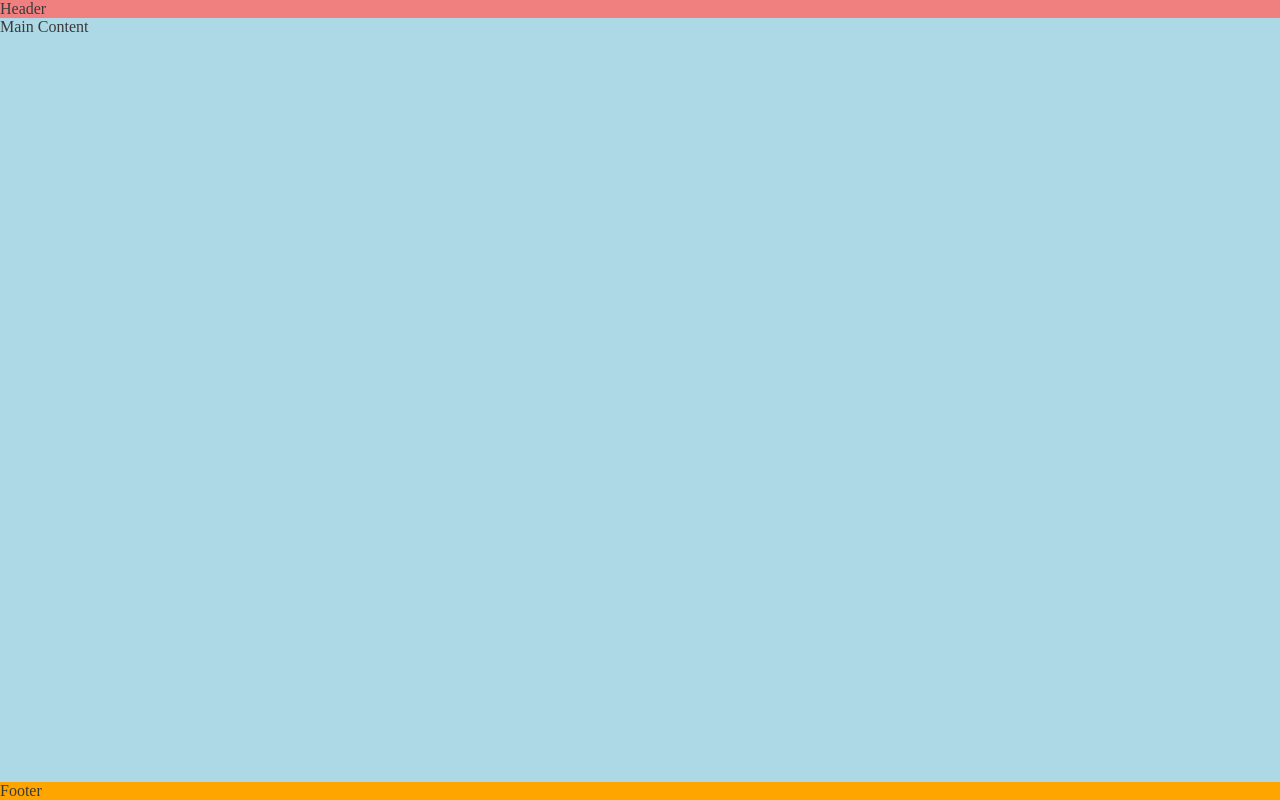
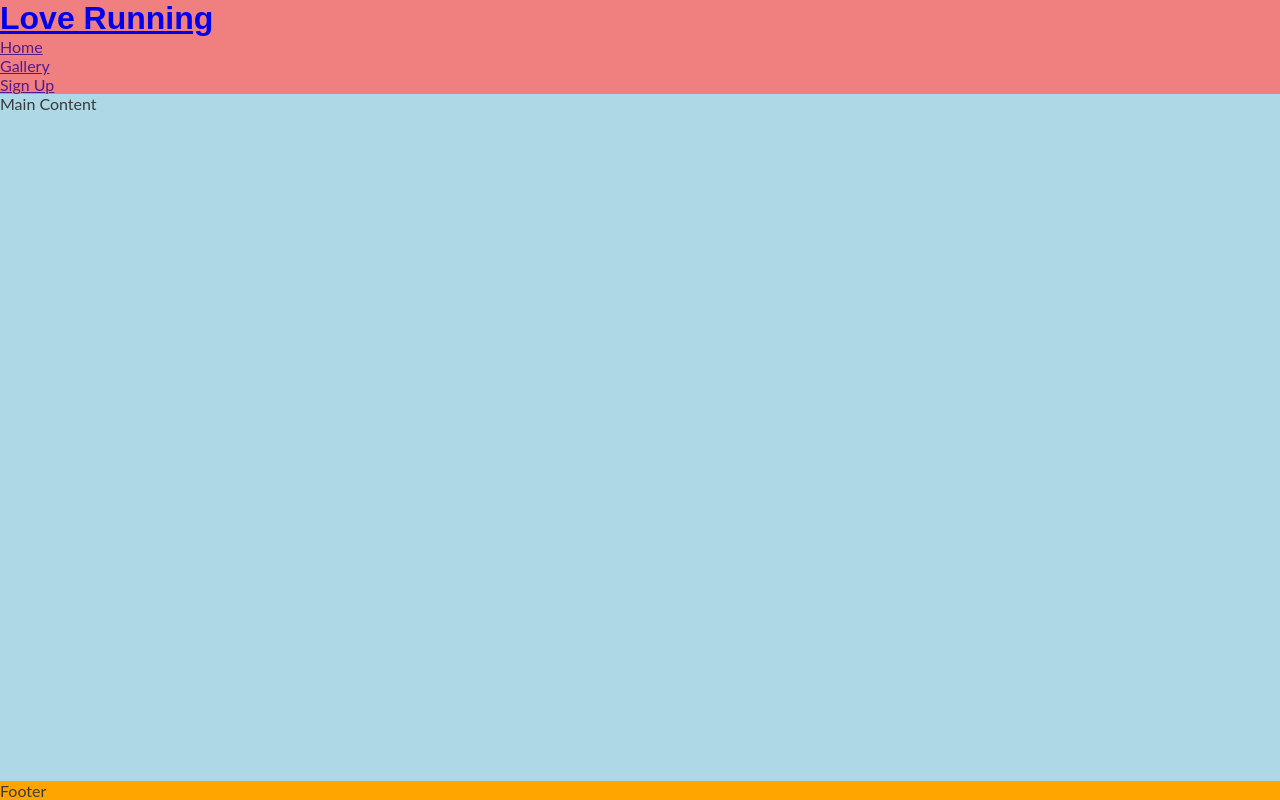
Before and after one commit to JPudsey-11/Love-Running, a plain HTML site: page index.html in a window 1280 px wide. Drawn offline with Linux system fonts and the light colour scheme.

Commit message:
Create Naviation

```diff
--- a/assets/css/style.css
+++ b/assets/css/style.css
@@ -11,11 +11,17 @@ body {
     flex-direction: column;
     /* Generic project styles */
     color: #3a3a3a;
+    font-family: 'lato', sans-serif;
+
 }
 
 /* Header */
 header {
     background-color: lightcoral;
+}
+
+h1 {
+    font-family: 'Oswald', sans-serif;
 }
 
 /* Main */
--- a/index.html
+++ b/index.html
@@ -16,7 +16,18 @@
 
 <body>
     <!-- Header -->
-    <header>Header</header>
+    <header>
+        <a href="index.html">
+            <h1 id="logo">Love Running</h1>
+        </a>
+        <nav>
+            <ul>
+                <li><a href="">Home</a></li>
+                <li><a href="">Gallery</a></li>
+                <li><a href="">Sign Up</a></li>
+            </ul>
+        </nav>
+    </header>
 
     <!-- Main content -->
     <main>Main Content</main>
```
